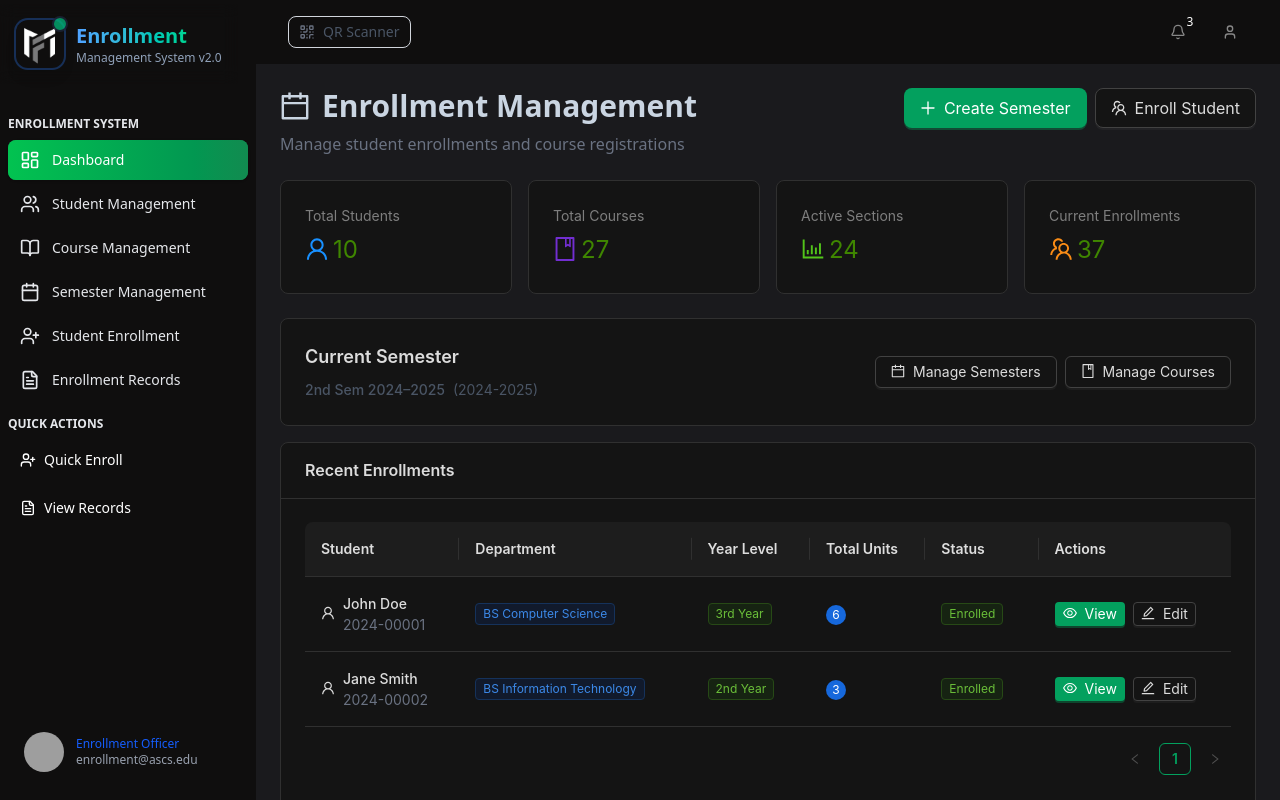
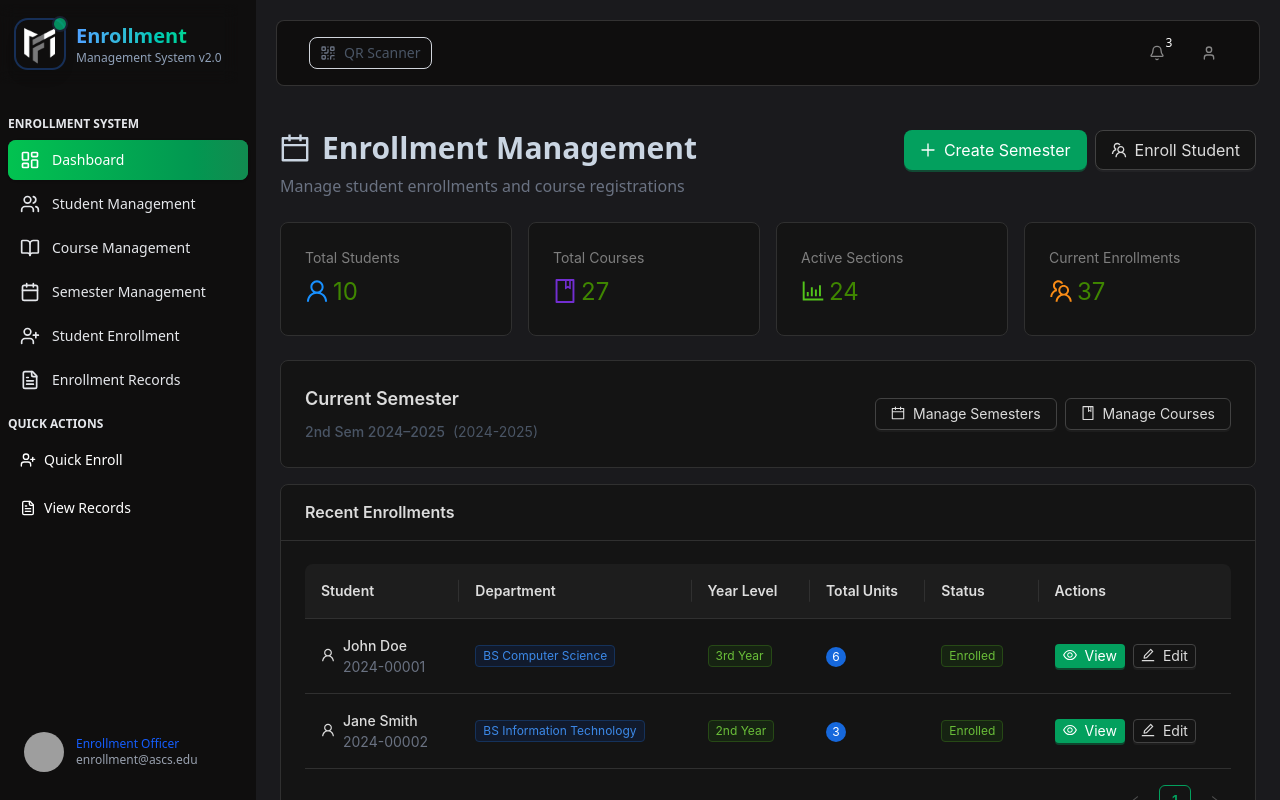
Before and after one commit to anthonyc-dev/Enrollment-management-system, a React (Vite) app: page / in a window 1280 px wide. Built offline with nearby package versions, Linux system fonts and the light colour scheme; grey boxes are pictures that could not be loaded.

Commit message:
style: add padding and border styling to clearing officer navbar

```diff
--- a/src/components/clearing-officer/Navbar.tsx
+++ b/src/components/clearing-officer/Navbar.tsx
@@ -30,9 +30,9 @@ const Navbar = ({ toggleSidebar }: NavbarProps) => {
   // };
 
   return (
-    <nav>
+    <nav className="p-5 ">
       {/* backdrop-blur-md border-b border-border/50 */}
-      <div className=" bg-[#0F0E0E] backdrop-blur-md   mx-auto px-4 sm:px-6 lg:px-8">
+      <div className=" bg-[#0F0E0E] backdrop-blur-md mx-auto px-4 sm:px-6 lg:px-8 rounded-lg border-1 border-white/15">
         <div className="flex items-center justify-between h-16">
           {/* Title */}
           <Button
```
